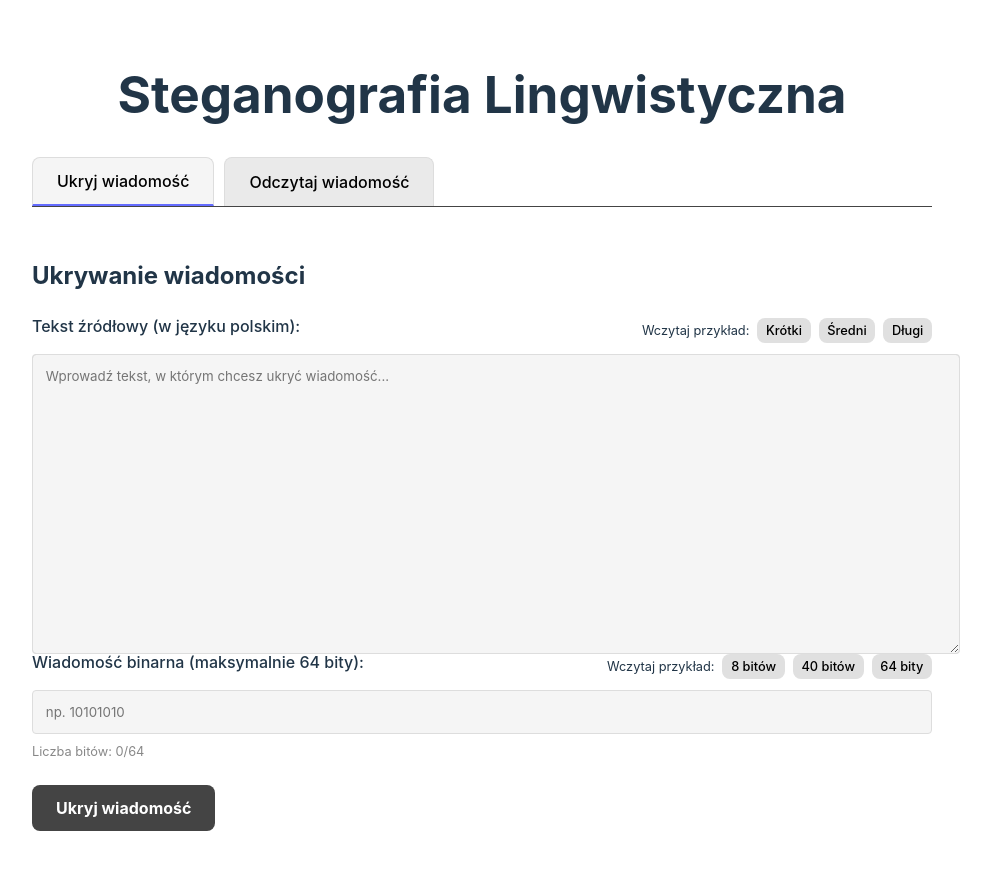
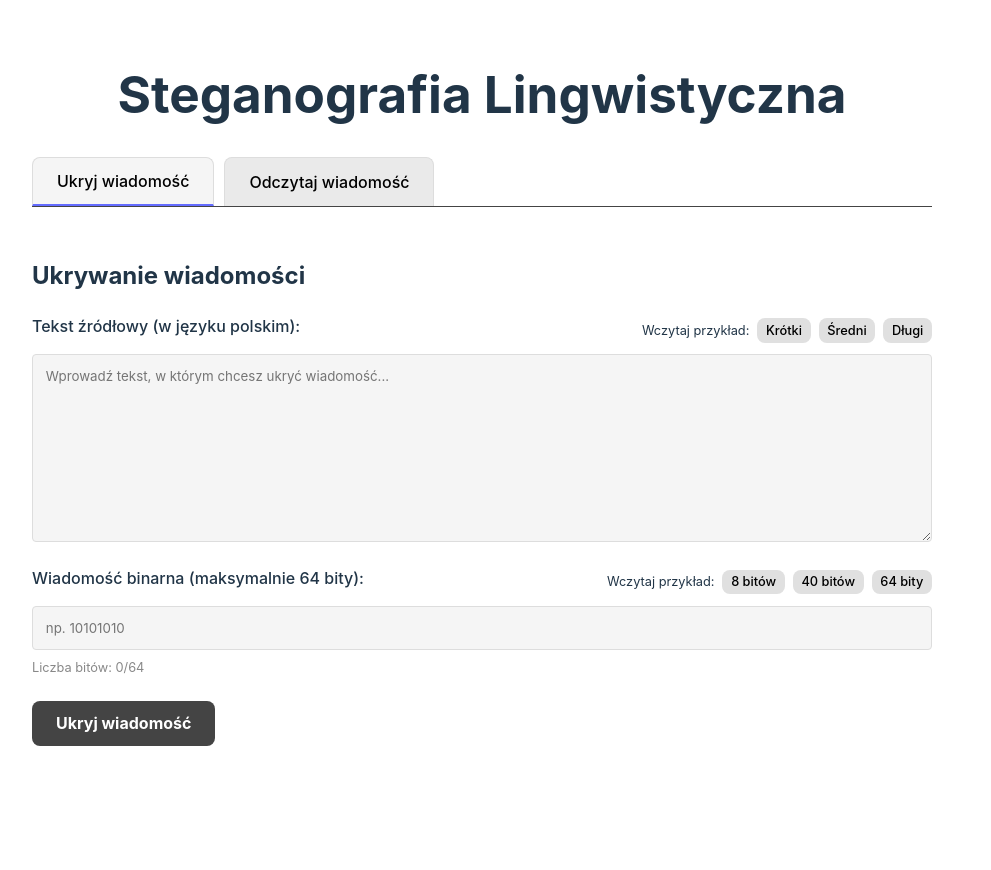
Before and after one commit to olekgolus11/stegano-lab1, a React (Vite) app: page / in a window 1280 px wide. Shown: the top 870 px of the page, without its empty margins (158-1149 px from the left). After the commit the page ends 810 px from the top, so only its background shows below. Built offline with nearby package versions, Linux system fonts and the light colour scheme.

Commit message:
Add highlights

```diff
--- a/src/App.css
+++ b/src/App.css
@@ -199,61 +199,6 @@ button:disabled {
     color: #888 !important;
 }
 
-/* Highlighted textarea styling */
-.highlighted-textarea-container {
-    position: relative;
-    width: 100%;
-}
-
-.highlighted-textarea-container .text-input {
-    position: absolute;
-    top: 0;
-    left: 0;
-    width: 100%;
-    height: 100%;
-    color: transparent;
-    background: transparent;
-    caret-color: white; /* Makes the cursor visible */
-    resize: vertical;
-    z-index: 2;
-}
-
-@media (prefers-color-scheme: light) {
-    .highlighted-textarea-container .text-input {
-        caret-color: #213547; /* Dark cursor for light mode */
-    }
-}
-
-.highlighted-textarea-container .highlight-layer {
-    position: absolute;
-    top: 0;
-    left: 0;
-    width: 100%;
-    height: 100%;
-    padding: 0.8rem; /* Match textarea padding */
-    font-family: inherit;
-    font-size: inherit;
-    line-height: inherit;
-    white-space: pre-wrap;
-    word-wrap: break-word;
-    overflow-wrap: break-word;
-    overflow: auto;
-    background-color: #1a1a1a;
-    border: 1px solid #444;
-    border-radius: 4px;
-    color: white;
-    pointer-events: none; /* Pass events to textarea beneath */
-    z-index: 1;
-}
-
-@media (prefers-color-scheme: light) {
-    .highlighted-textarea-container .highlight-layer {
-        background-color: #f5f5f5;
-        color: #213547;
-        border-color: #ddd;
-    }
-}
-
 /* Style for words with synonyms */
 .has-synonym {
     background-color: rgba(100, 108, 255, 0.2);
--- a/src/App.tsx
+++ b/src/App.tsx
@@ -3,7 +3,6 @@ import "./App.css";
 import { hideMessage, extractMessage, hasSynonyms } from "./services/steganography";
 import { sampleTexts, sampleBinaryMessages } from "./services/sampleData";
 import { HighlightedTextDisplay } from "./components/highlighted-text-display";
-import { HighlightedTextarea } from "./components/highlighted-textarea";
 
 function App() {
     const [sourceText, setSourceText] = useState("");
@@ -106,10 +105,10 @@ function App() {
                                 </button>
                             </div>
                         </div>
-                        {/* Replace standard textarea with HighlightedTextarea */}
-                        <HighlightedTextarea
+                        <textarea
+                            id="sourceText"
                             value={sourceText}
-                            onChange={setSourceText}
+                            onChange={(e) => setSourceText(e.target.value)}
                             rows={10}
                             placeholder="Wprowadź tekst, w którym chcesz ukryć wiadomość..."
                         />
--- a/src/components/highlighted-textarea.tsx
+++ /dev/null
@@ -1,67 +0,0 @@
-import { useRef, useEffect } from "react";
-import { tokenizeText, isWord, hasSynonyms } from "../services/steganography";
-
-interface HighlightedTextareaProps {
-    value: string;
-    onChange: (value: string) => void;
-    rows: number;
-    placeholder: string;
-}
-
-export const HighlightedTextarea: React.FC<HighlightedTextareaProps> = ({ value, onChange, rows, placeholder }) => {
-    const textareaRef = useRef<HTMLTextAreaElement>(null);
-    const highlightRef = useRef<HTMLDivElement>(null);
-    const containerRef = useRef<HTMLDivElement>(null);
-
-    useEffect(() => {
-        if (containerRef.current) {
-            const lineHeight = 1.5;
-            const padding = 16;
-            const heightPx = rows * lineHeight * 16 + padding * 2;
-            containerRef.current.style.height = `${heightPx}px`;
-        }
-    }, [rows]);
-
-    const getHighlightedText = () => {
-        if (!value) return "";
-
-        const tokens = tokenizeText(value);
-        const highlightedTokens = tokens.map((token) => {
-            if (isWord(token) && hasSynonyms(token)) {
-                return `<span class="has-synonym">${token}</span>`;
-            }
-            return token;
-        });
-
-        return highlightedTokens.join("");
-    };
-
-    const handleScroll = () => {
-        if (textareaRef.current && highlightRef.current) {
-            highlightRef.current.scrollTop = textareaRef.current.scrollTop;
-            highlightRef.current.scrollLeft = textareaRef.current.scrollLeft;
-        }
-    };
-
-    const handleResize = () => {
-        if (containerRef.current && textareaRef.current) {
-            containerRef.current.style.height = `${textareaRef.current.offsetHeight}px`;
-        }
-    };
-
-    return (
-        <div className="highlighted-textarea-container" ref={containerRef}>
-            <div ref={highlightRef} className="highlight-layer" dangerouslySetInnerHTML={{ __html: getHighlightedText() }} />
-            <textarea
-                ref={textareaRef}
-                value={value}
-                onChange={(e) => onChange(e.target.value)}
-                onScroll={handleScroll}
-                onInput={handleResize}
-                rows={rows}
-                placeholder={placeholder}
-                className="text-input"
-            />
-        </div>
-    );
-};
```
